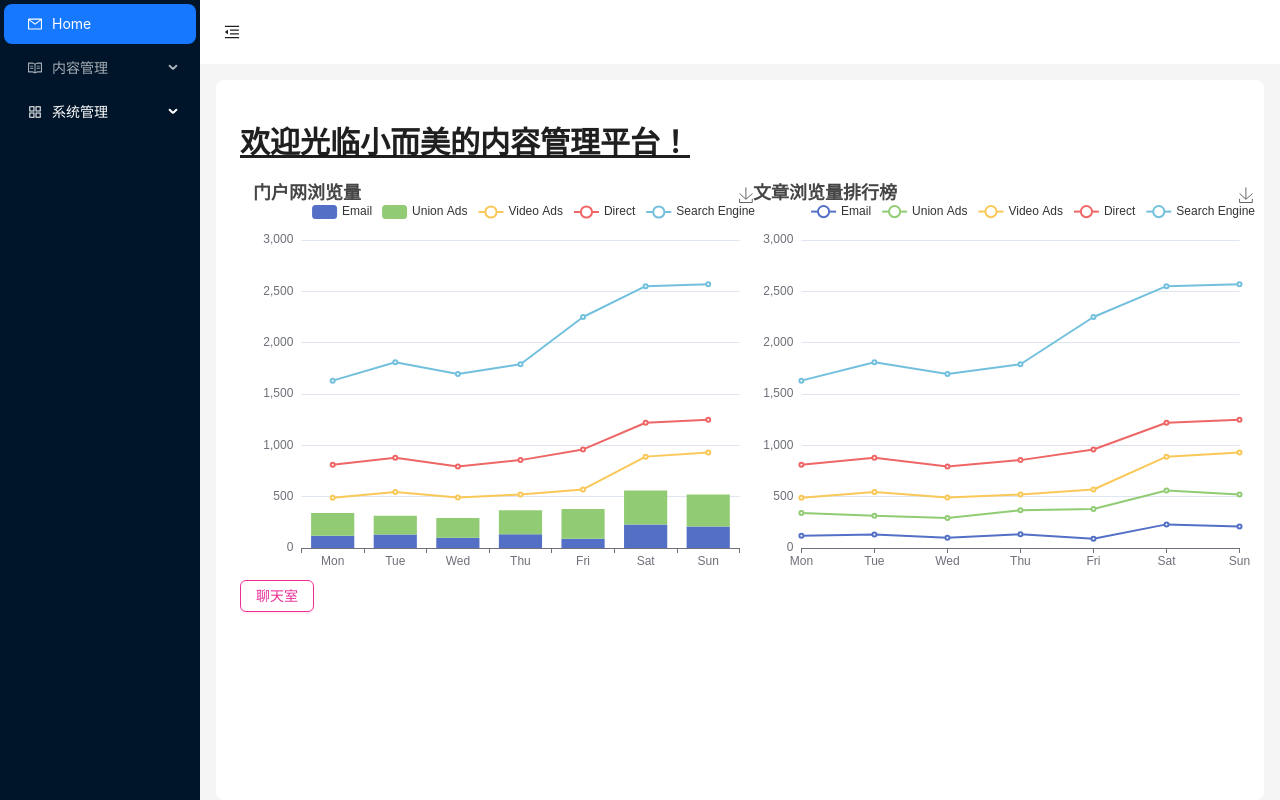
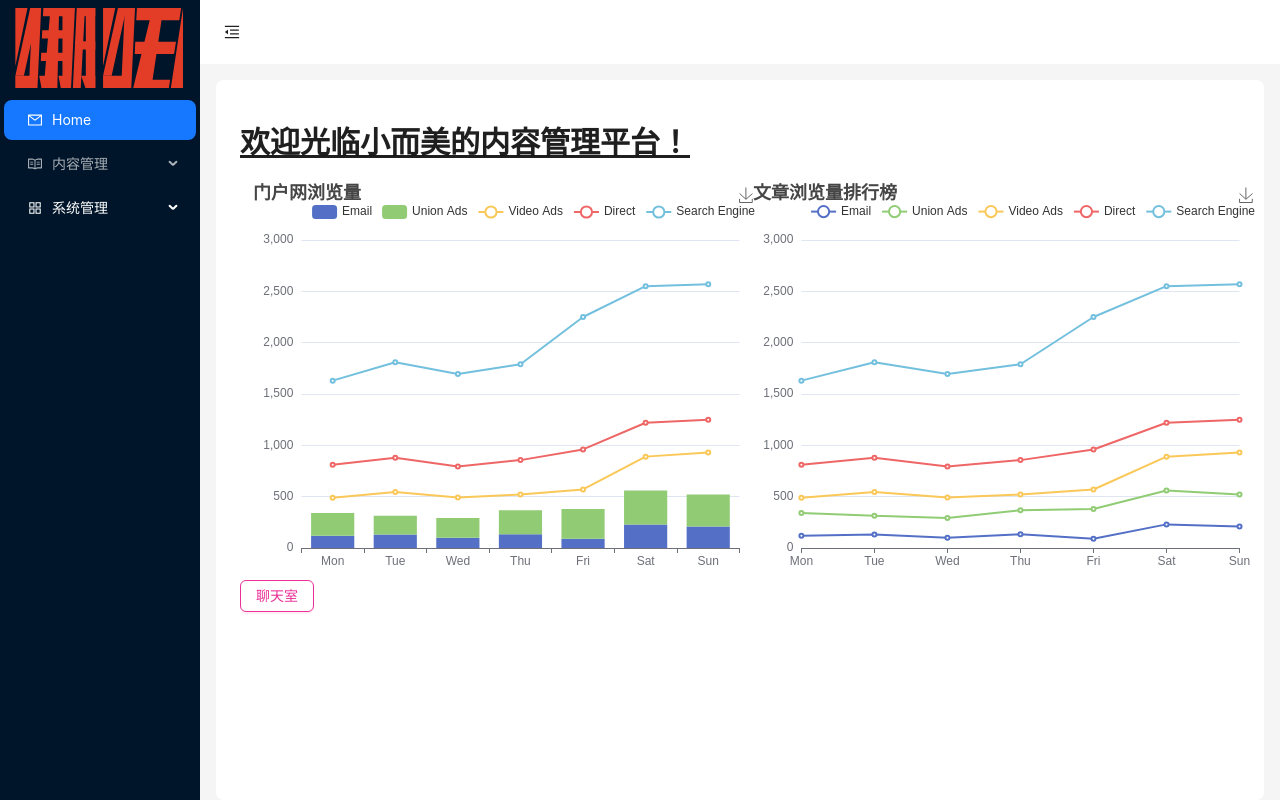
Before and after one commit to bear9527/react-cms-bear, a React (Create React App) app: page /home in a window 1280 px wide. Built offline with nearby package versions, Linux system fonts and the light colour scheme; no server answers.

Commit message:
feat: 添加logo

```diff
--- a/craco.config.js
+++ b/craco.config.js
@@ -9,15 +9,15 @@ module.exports = {
     configure: (webpackConfig, { env, paths }) => {
       webpackConfig.module.rules[1].oneOf = [
         ...[
-          {
-            test: /.svg$/,
-            // 存放svg的文件夹
-            include: resolve('./src/assets/Icon/svg'),
-            use: [
-              { loader: 'svg-sprite-loader', options: {} },
-              { loader: 'svgo-loader', options: {} }
-            ]
-          }
+          // {
+          //   test: /.svg$/,
+          //   // 存放svg的文件夹
+          //   include: resolve('./src/static/svg'),
+          //   use: [
+          //     { loader: 'svg-sprite-loader', options: {} },
+          //     { loader: 'svgo-loader', options: {} }
+          //   ]
+          // }
         ],
         ...webpackConfig.module.rules[1].oneOf
       ]
--- a/src/Layout/index.tsx
+++ b/src/Layout/index.tsx
@@ -13,6 +13,7 @@ import { getArrPathToKeys } from "../utils"
 import { getUserInfo } from "../api/user";
 import { useDispatch, useSelector } from "react-redux";
 import { setMyInfo } from "../store/modules/userStore";
+import { ReactComponent as LOGO } from "../static/svg/logo.svg";
 const { Header, Sider, Content } = Layout;
 const LayoutApp: React.FC = () => {
   const location = useLocation()
@@ -57,7 +58,10 @@ const LayoutApp: React.FC = () => {
   return (
     <Layout>
       <Sider trigger={null} collapsible collapsed={collapsed}>
-        <div className="demo-logo-vertical" />
+        <div className="demo-logo-vertical">
+          {/* <img src={LOGO}/> */}
+          <LOGO className='logo w-full h-24 p-2'/>
+        </div>
         <Menu
           theme="dark"
           mode="inline"
```
Also changed, not shown: src/static/svg/logo.svg (added).
